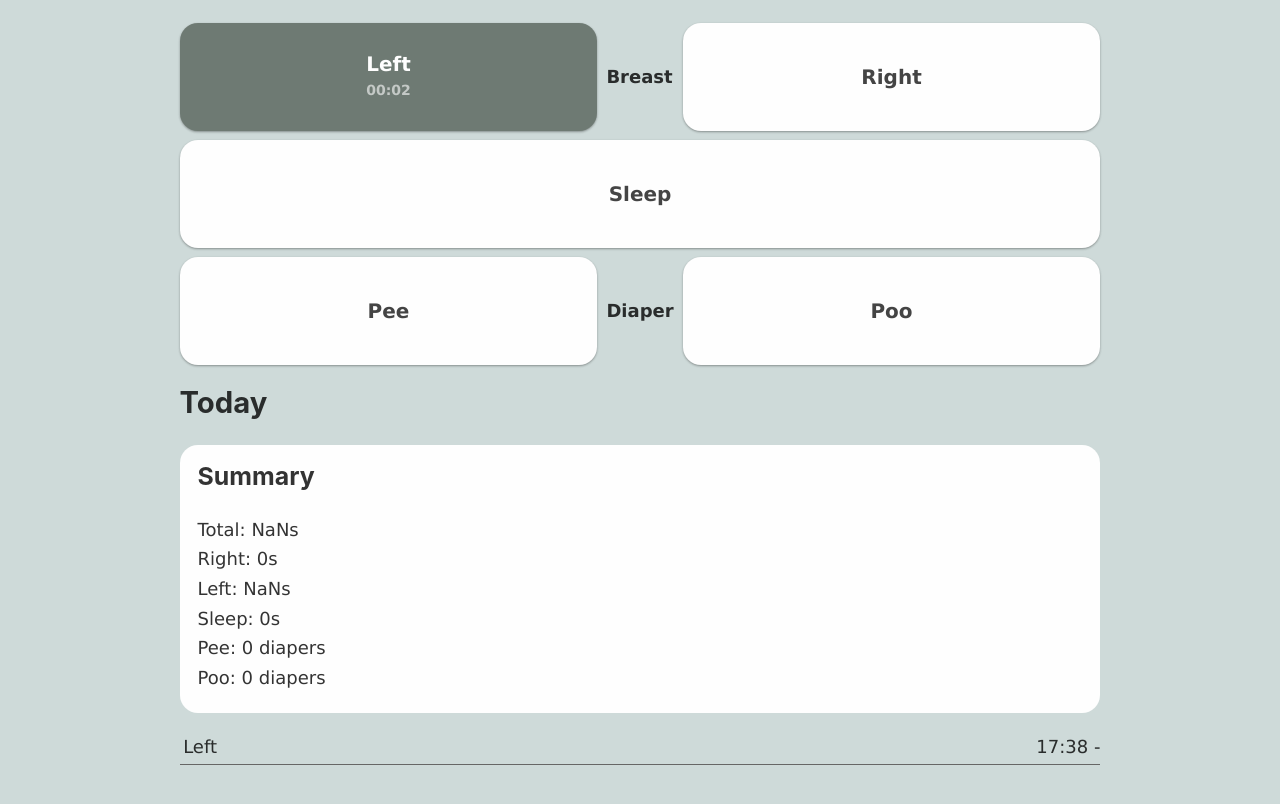
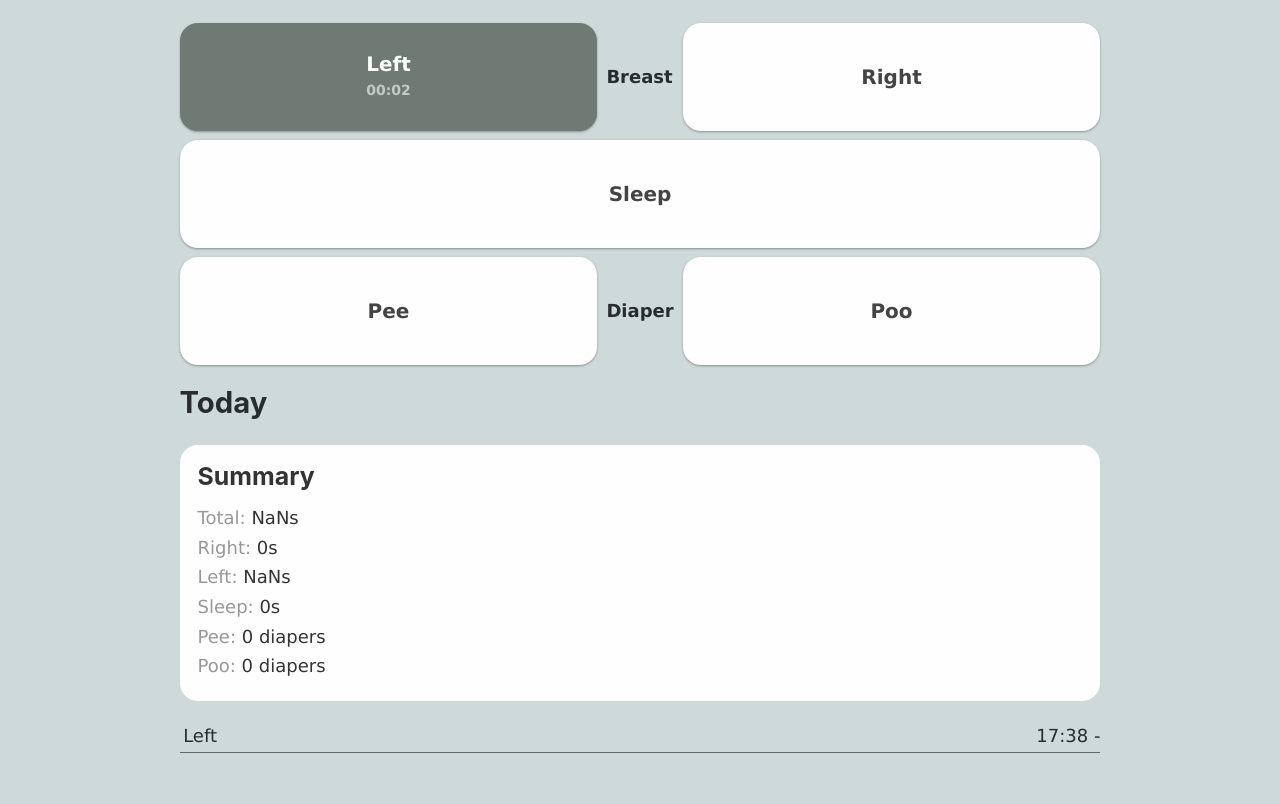
Before and after one commit to SebastianUdden/simply-baby, a Gatsby site: page / in a window 1280 px wide. Both pictures are taken after a click on the button "Left". Shown: the part 116-920 px from the top of the page. Built offline with nearby package versions, Linux system fonts and the light colour scheme; Gatsby itself is replaced by a stand-in of ours.

Commit message:
feat: add labels for clarity

```diff
--- a/src/components/patterns/Summary.js
+++ b/src/components/patterns/Summary.js
@@ -8,9 +8,14 @@ const Summary = styled.div`
   border-radius: 1rem;
   margin-bottom: 1rem;
 `
-const H3 = styled.h3``
+const H3 = styled.h3`
+  margin: 0 0 0.8rem;
+`
 const Sum = styled.p`
   margin: 0.2rem 0;
+`
+const Label = styled.label`
+  opacity: 0.5;
 `
 
 const summarizeValues = values =>
@@ -30,12 +35,24 @@ export default ({ values }) => {
   return (
     <Summary>
       <H3>Summary</H3>
-      <Sum>Total: {formatTime(sum, true)}</Sum>
-      <Sum>Right: {formatTime(rightSum, true)}</Sum>
-      <Sum>Left: {formatTime(leftSum, true)}</Sum>
-      <Sum>Sleep: {formatTime(sleepSum, true)}</Sum>
-      <Sum>Pee: {peeSum} diapers</Sum>
-      <Sum>Poo: {pooSum} diapers</Sum>
+      <Sum>
+        <Label>Total:</Label> {formatTime(sum, true)}
+      </Sum>
+      <Sum>
+        <Label>Right:</Label> {formatTime(rightSum, true)}
+      </Sum>
+      <Sum>
+        <Label>Left:</Label> {formatTime(leftSum, true)}
+      </Sum>
+      <Sum>
+        <Label>Sleep:</Label> {formatTime(sleepSum, true)}
+      </Sum>
+      <Sum>
+        <Label>Pee:</Label> {peeSum} diapers
+      </Sum>
+      <Sum>
+        <Label>Poo:</Label> {pooSum} diapers
+      </Sum>
     </Summary>
   )
 }
```
